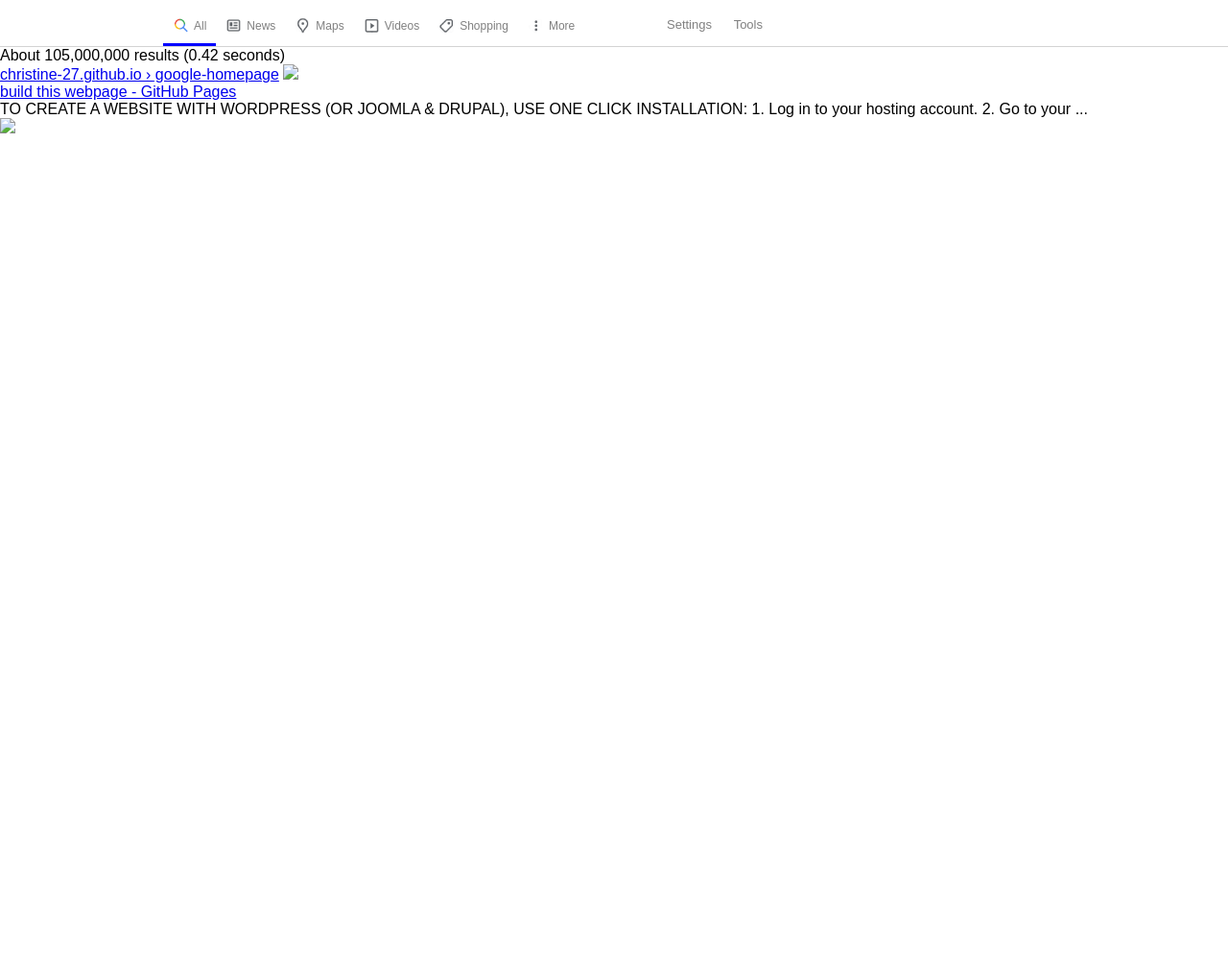
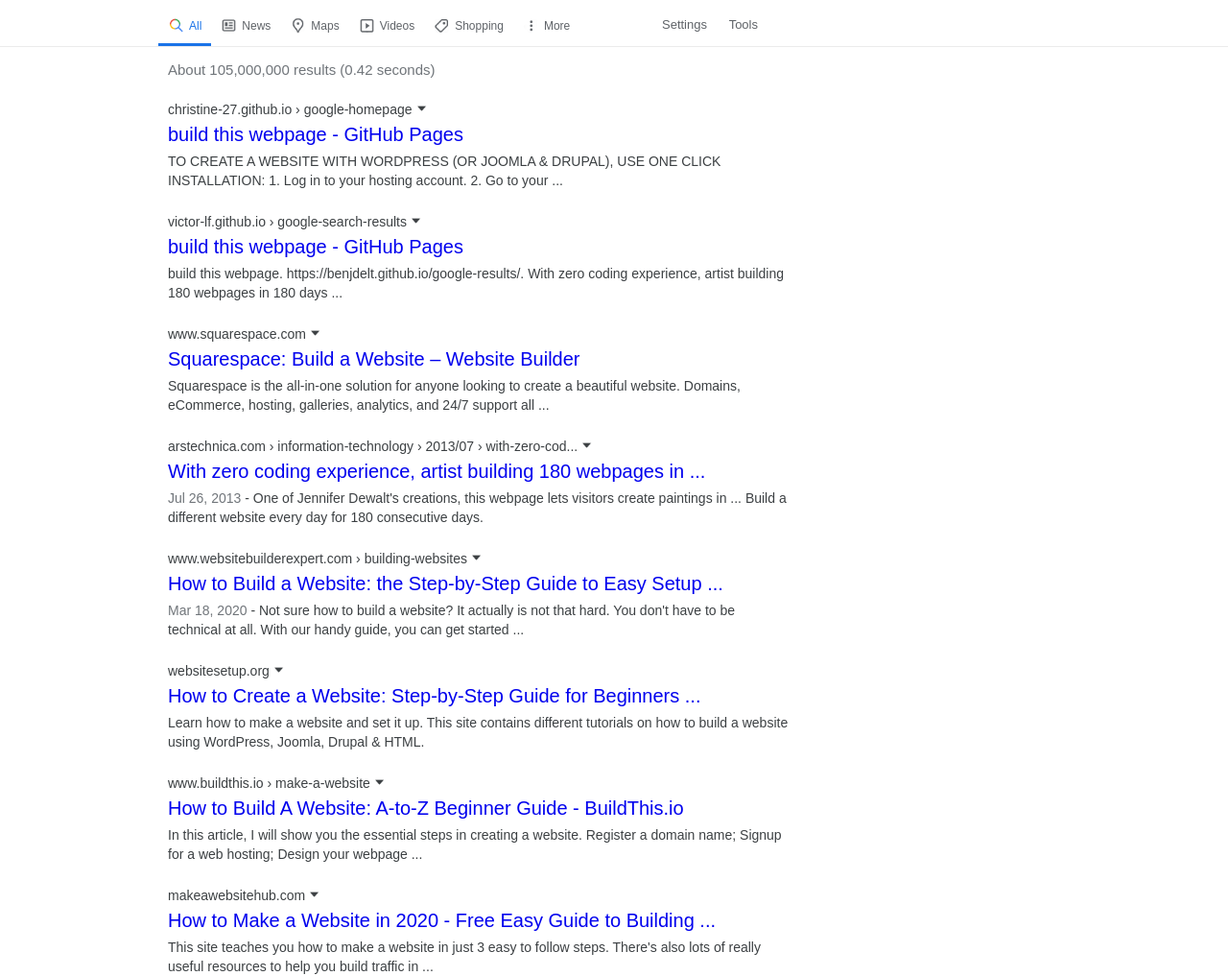
Before and after one commit to mrfannin/google-search-results, a plain HTML site: page index.html in a window 1280 px wide. Shown: the part 76-1093 px from the top of the page at 96% size. Before the commit the page ends 800 px from the top, so only its background shows below. Drawn offline with Linux system fonts and the light colour scheme.

Commit message:
finished page

```diff
--- a/index.html
+++ b/index.html
@@ -41,21 +41,93 @@
         <div class="search-result">
             <div class="url-slug">
                 <a href="/">christine-27.github.io › google-homepage</a>
-                <img src="images/down-arrow">
+                <img src="images/down-arrow.png">
             </div>
             <a class="page-title" href="/">build this webpage - GitHub Pages</a>
             <p class="description">TO CREATE A WEBSITE WITH WORDPRESS (OR JOOMLA & DRUPAL), USE ONE CLICK INSTALLATION: 1. Log in to your hosting account. 2. Go to your ...</p>
+        </div>
+
+        <div class="search-result">
+            <div class="url-slug">
+                <a href="/">victor-lf.github.io › google-search-results
+                </a>
+                <img src="images/down-arrow.png">
+            </div>
+            <a class="page-title" href="/">build this webpage - GitHub Pages</a>
+            <p class="description">build this webpage. https://benjdelt.github.io/google-results/. With zero coding experience, artist building 180 webpages in 180 days ...</p>
+        </div>
+
+        <div class="search-result">
+            <div class="url-slug">
+                <a href="/">www.squarespace.com
+                </a>
+                <img src="images/down-arrow.png">
+            </div>
+            <a class="page-title" href="/">Squarespace: Build a Website – Website Builder</a>
+            <p class="description">Squarespace is the all-in-one solution for anyone looking to create a beautiful website. Domains, eCommerce, hosting, galleries, analytics, and 24/7 support all ...</p>
+        </div>
+
+        <div class="search-result">
+            <div class="url-slug">
+                <a href="/">arstechnica.com › information-technology › 2013/07 › with-zero-cod...
+                </a>
+                <img src="images/down-arrow.png">
+            </div>
+            <a class="page-title" href="/">With zero coding experience, artist building 180 webpages in ...</a>
+            <p class="description"><span class="pub-date">Jul 26, 2013</span> - One of Jennifer Dewalt's creations, this webpage lets visitors create paintings in ... Build a different website every day for 180 consecutive days.</p>
+        </div>
+
+        <div class="search-result">
+            <div class="url-slug">
+                <a href="/">www.websitebuilderexpert.com › building-websites
+                </a>
+                <img src="images/down-arrow.png">
+            </div>
+            <a class="page-title" href="/">How to Build a Website: the Step-by-Step Guide to Easy Setup ...</a>
+            <p class="description"><span class="pub-date">Mar 18, 2020</span> - Not sure how to build a website? It actually is not that hard. You don't have to be technical at all. With our handy guide, you can get started ...</p>
+        </div>
+
+        <div class="search-result">
+            <div class="url-slug">
+                <a href="/">websitesetup.org
+                </a>
+                <img src="images/down-arrow.png">
+            </div>
+            <a class="page-title" href="/">How to Create a Website: Step-by-Step Guide for Beginners ...</a>
+            <p class="description">Learn how to make a website and set it up. This site contains different tutorials on how to build a website using WordPress, Joomla, Drupal & HTML.</p>
+        </div>
+
+        <div class="search-result">
+            <div class="url-slug">
+                <a href="/">www.buildthis.io › make-a-website
+                </a>
+                <img src="images/down-arrow.png">
+            </div>
+            <a class="page-title" href="/">How to Build A Website: A-to-Z Beginner Guide - BuildThis.io</a>
+            <p class="description">In this article, I will show you the essential steps in creating a website. Register a domain name; Signup for a web hosting; Design your webpage ...</p>
+        </div>
+
+        <div class="search-result">
+            <div class="url-slug">
+                <a href="/">makeawebsitehub.com
+                </a>
+                <img src="images/down-arrow.png">
+            </div>
+            <a class="page-title" href="/">How to Make a Website in 2020 - Free Easy Guide to Building ...</a>
+            <p class="description">This site teaches you how to make a website in just 3 easy to follow steps. There's also lots of really useful resources to help you build traffic in ...</p>
         </div>
 
     </main>
 </body>
 </html>
 
+<!--
 <div class="search-result">
     <div class="url-slug">
         <a href="/"></a>
-        <img src="images/down-arrow">
+        <img src="images/down-arrow.png">
     </div>
     <a class="page-title" href="/"></a>
     <p class="description"></p>
 </div>
+-->
--- a/styles.css
+++ b/styles.css
@@ -15,8 +15,10 @@
 }
 
 #logo {
+    position: fixed;
     height: 30px;
-    margin-left: 25px;
+    left: 25px;
+    top: 30px;
 }
 
 #search-image {
@@ -27,7 +29,7 @@
 }
 
 #search-form {
-    margin-left: 50px;
+    margin-left: 165px;
 }
 
 #search-text {
@@ -66,14 +68,14 @@
 nav {
     width: 100%;
     height: 60px;
-    border-bottom: lightgray 1px solid;
+    border-bottom: #ebebeb 1px solid;
 }
 
 .nav-options {
     display: flex;
     width: 650px;
 
-    padding-left: 170px;
+    padding-left: 165px;
     padding-top: 30px;
     justify-content: space-between;
     height: 27px;
@@ -100,7 +102,7 @@
 
 .nav-options ul li a {
     text-decoration: none;
-    color: gray;
+    color: #5f6368;
 }
 
 .search-options li a {
@@ -121,11 +123,11 @@
 }
 
 .selected-option {
-    border-bottom: 3px blue solid;
+    border-bottom: 3px #1A73E8 solid;
 }
 
-.selected-option a {
-    color: blue;
+.selected-option a p {
+    color: #1A73E8;
 }
 
 .search-settings  {
@@ -138,3 +140,59 @@
 .search-settings li {
     font-size: 13px;
 }
+
+main {
+    margin-left: 175px;
+    margin-top: 15px;
+    width: 650px;
+}
+
+.search-result {
+    margin-top: 25px;
+
+    display: flex;
+    flex-direction: column;
+}
+
+.num-results {
+    color: #70757a;
+    font-size: 15px;
+
+}
+
+.url-slug {
+    display: flex;
+}
+
+.url-slug a {
+    text-decoration: none;
+    color: #3C4043;
+    font-size: 14px;
+}
+
+.url-slug img {
+    width: 13px;
+    height: 13px;
+    padding-left: 3px;
+}
+
+.page-title {
+    text-decoration: none;
+    padding-top: 7px;
+    font-size: 20px;
+}
+
+.page-title:hover {
+    text-decoration: underline;
+}
+
+.description {
+    font-size: 14px;
+    line-height: 20px;
+    padding-top: 6px;
+    color: #3C4043;
+}
+
+.pub-date {
+    color: #70757a;
+}
```
Also changed, not shown: images/down-arrow.png (added).
